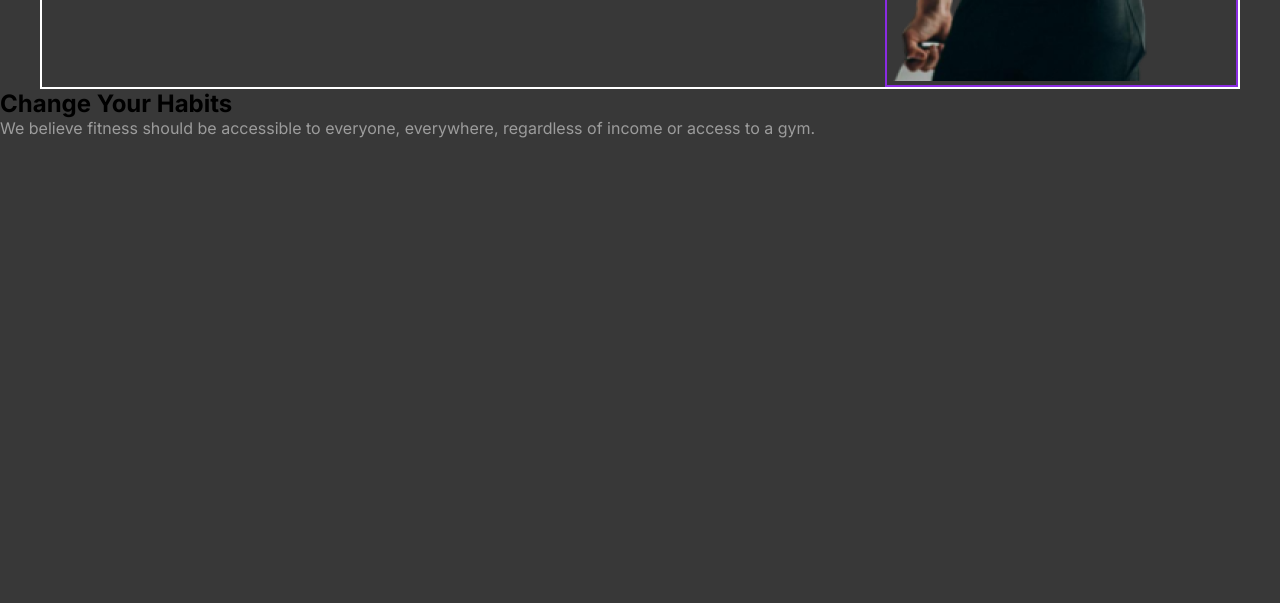
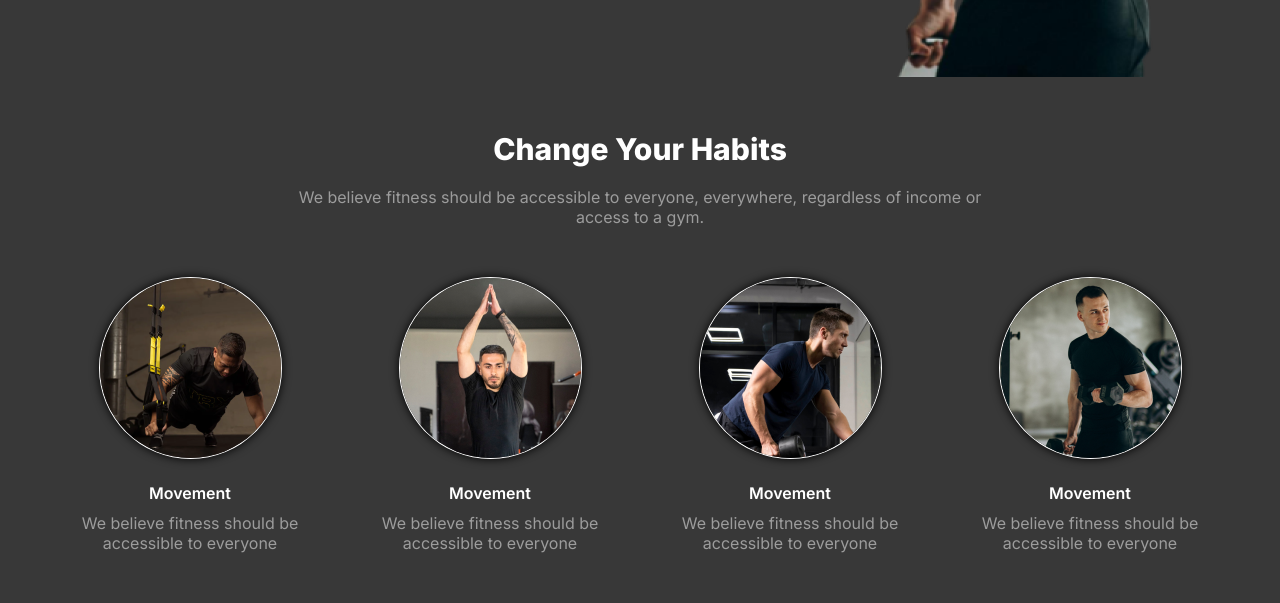
Before and after one commit to nazmulhossenshanto/assignment-two, a plain HTML site: page index.html in a window 1280 px wide. Shown: the part 587-1190 px from the top of the page. Before the commit the page ends 800 px from the top, so only its background shows below. Drawn offline with Linux system fonts and the light colour scheme.

Commit message:
added habit section

```diff
--- a/index.html
+++ b/index.html
@@ -49,8 +49,30 @@
     <main>
         <section class="habit-section">
             <div class="habit-text">
-                <h1 class="habit-title">Change Your Habits</h1>
-                <p>We believe fitness should be accessible to everyone, everywhere, regardless of income or access to a gym.</p>
+                <h3 class="habit-title">Change Your Habits</h3>
+                <p>We believe fitness should be accessible to everyone, everywhere, regardless of income or <br> access to a gym.</p>
+            </div>
+            <div class="card-container">
+                <div class="card">
+                    <img src="./images/image 3.png" alt="">
+                    <h4>Movement</h4>
+                    <p>We believe fitness should be <br> accessible to everyone</p>
+                </div>
+                <div class="card">
+                    <img src="./images/image 2.png" alt="">
+                    <h4>Movement</h4>
+                    <p>We believe fitness should be <br> accessible to everyone</p>
+                </div>
+                <div class="card">
+                    <img src="./images/image 4.png" alt="">
+                    <h4>Movement</h4>
+                    <p>We believe fitness should be <br> accessible to everyone</p>
+                </div>
+                <div class="card">
+                    <img src="./images/image 5.png" alt="">
+                    <h4>Movement</h4>
+                    <p>We believe fitness should be <br> accessible to everyone</p>
+                </div>
             </div>
         </section>
     </main>
--- a/styles/style.css
+++ b/styles/style.css
@@ -1,7 +1,7 @@
 @import url('https://fonts.googleapis.com/css2?family=Inter:ital,opsz,wght@0,14..32,100..900;1,14..32,100..900&display=swap');
 
 .inter-font {
-  font-family: "Inter", sans-serif;
+  font-family: "Inter";
   font-optical-sizing: auto;
   font-weight: 400;
   font-style: normal;
@@ -17,7 +17,16 @@
 p {
   color: rgba(255, 255, 255, 0.5);
 }
-
+h4{
+  color: white;
+  font-weight: 600;
+}
+h3{
+  color: white;
+  font-size: 30px;
+  font-weight: 800;
+  margin-bottom: 20px;
+}
 /* header navbar styles */
 body {
   background-color: rgba(0, 0, 0, 0.781);
@@ -63,13 +72,11 @@ body {
   display: flex;
   justify-content: space-between;
   align-items: center;
-  border: 2px solid white;
   margin-top: 40px;
 }
 
 .banner-content {
   width: 50%;
-  border: 2px solid aqua;
 }
 
 .banner-title {
@@ -94,13 +101,11 @@ body {
 
 .banner-btn-2 {
   border: 1px solid rgb(255, 255, 255);
-
   background-color: black;
   margin-left: 15px;
 }
 
 .banner-img {
-  border: 2px solid blueviolet;
   position: relative;
 }
 
@@ -138,3 +143,31 @@ body {
   background: rgb(230, 83, 60);
   border-radius: 50%;
 }
+/* habit section styles start here */
+.habit-section{
+
+  max-width: 1200px;
+  margin: 50px auto;
+}
+.habit-text{
+  text-align: center;
+}
+.card-container{
+  margin-top: 50px;
+  display: grid;
+  grid-template-columns: repeat(4, 1fr);
+}
+.card{
+   /* display: flex;
+   flex-direction: column; */
+   text-align: center;
+}
+.card h4 {
+  margin-bottom: 10px; /* h4 এবং p-এর মধ্যে নিচে 10px gap */
+}
+.card img{
+  margin-bottom: 20px;
+  border-radius: 50%;
+  border: 1px solid white;
+  box-shadow: 0 0 10px black;
+}
```
